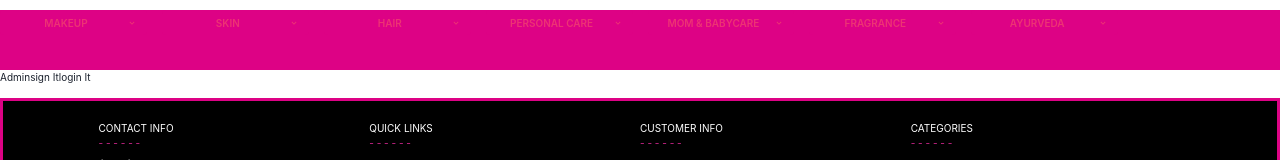
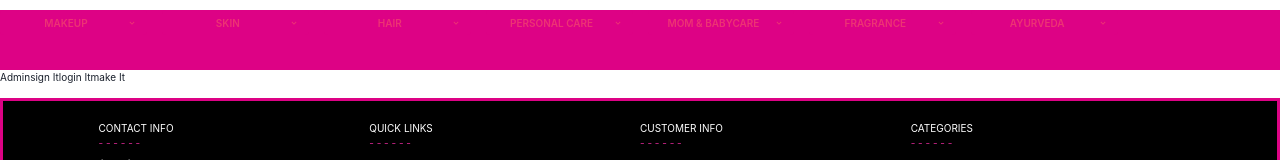
Before and after one commit to mohdashiq18/friendly-stage-2043, a React (Create React App) app in the folder beautyqueen/: page /admin in a window 1280 px wide. Shown: the part 1065-1225 px from the top of the page. Built offline with nearby package versions, Linux system fonts and the light colour scheme.

Commit message:
integration with backend

```diff
--- a/beautyqueen/src/Pages/Admin/Admin.jsx
+++ b/beautyqueen/src/Pages/Admin/Admin.jsx
@@ -467,11 +467,15 @@ const Admin = () => {
 ] */
 
   function doIt(){
-    axios.post("/users/signup",sign,{withCredentials:true}).then((res)=>console.log(res)).catch((e)=>console.log(e))
+    axios.post("https://beautiqueenbackend.onrender.com/users/signup",sign,{withCredentials:true}).then((res)=>console.log(res)).catch((e)=>console.log(e))
   }
 
   function login(){
-    axios.get("/products/skin",sign,{withCredentials:true}).then((res)=>console.log(res)).catch((e)=>console.log(e))
+    axios.post("https://beautiqueenbackend.onrender.com/users/login",sign,{withCredentials:true}).then((res)=>console.log(res)).catch((e)=>console.log(e))
+  }
+
+  function check(){
+    axios.get("https://beautiqueenbackend.onrender.com/products",{withCredentials:true}).then((res)=>console.log(res)).catch((e)=>console.log(e))
   }
 
   /* async function make(){
@@ -486,7 +490,7 @@ const Admin = () => {
     <div style={{display:'flex'}} >Admin
       <button onClick={doIt} >sign It</button>
       <button onClick={login} >login It</button>
-      {/* <button onClick={make} >make It</button> */}
+      <button onClick={check} >make It</button>
     </div>
   )
 }
```
